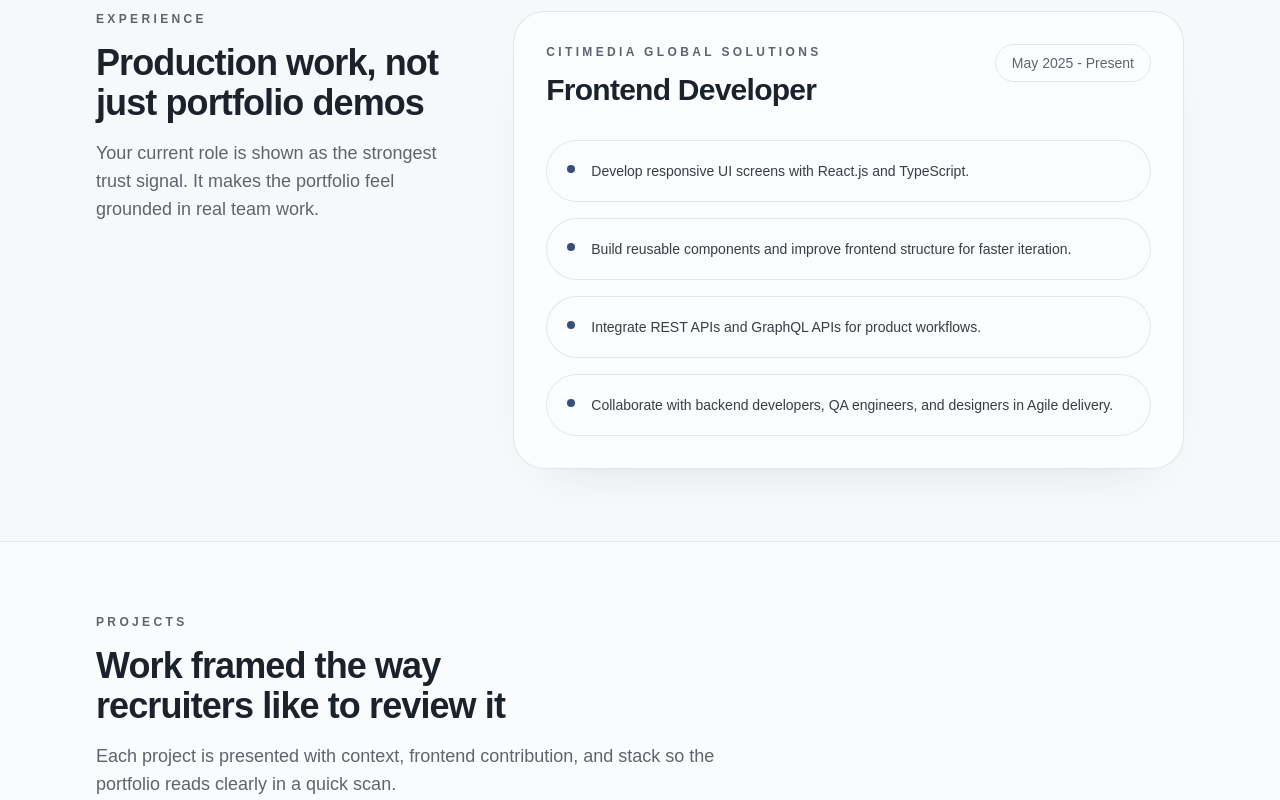
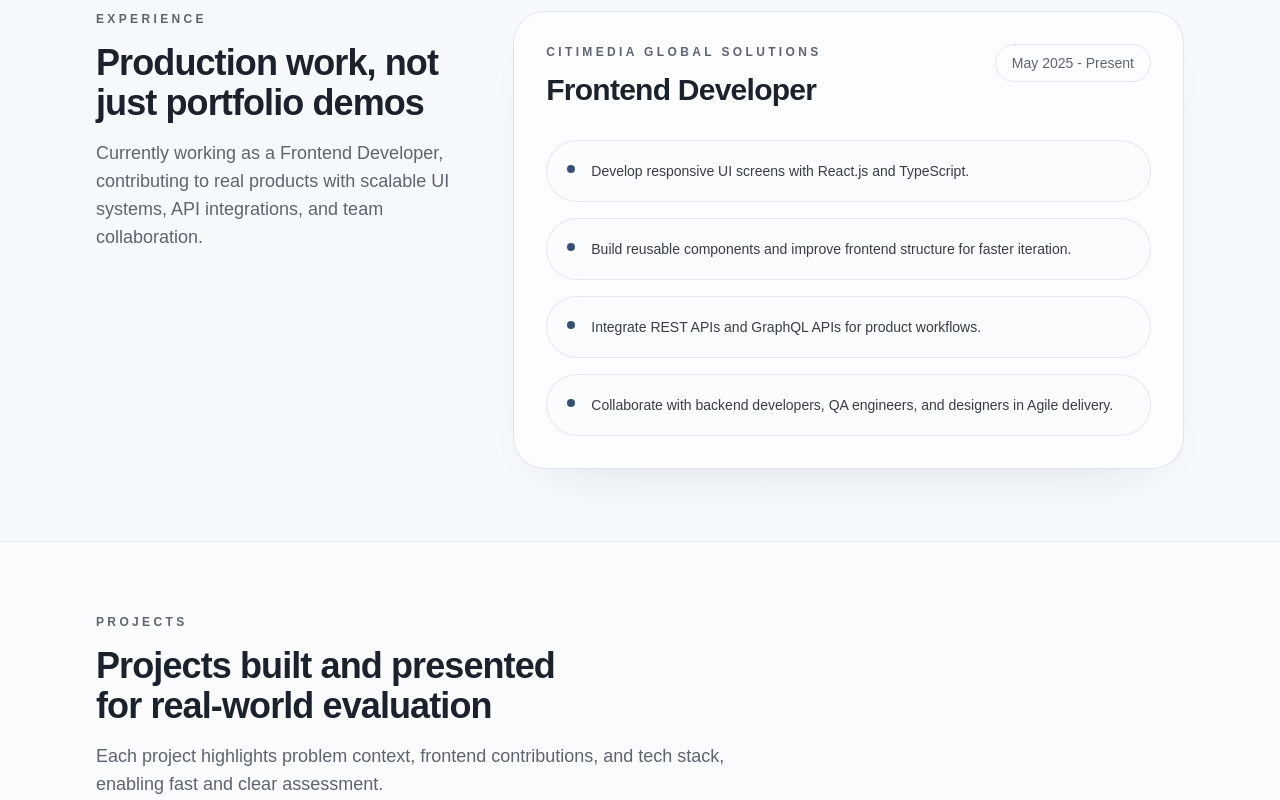
Before and after one commit to peddinaabhinash999/Portfolio, a React (Vite) app: page / in a window 1280 px wide. Shown: the part 1720-2520 px from the top of the page. Built offline with nearby package versions, Linux system fonts and the light colour scheme.

Commit message:
ui-changes

```diff
--- a/src/App.tsx
+++ b/src/App.tsx
@@ -430,7 +430,7 @@ function App() {
             <SectionIntro
               label="Experience"
               title="Production work, not just portfolio demos"
-              description="Your current role is shown as the strongest trust signal. It makes the portfolio feel grounded in real team work."
+              description="Currently working as a Frontend Developer, contributing to real products with scalable UI systems, API integrations, and team collaboration."
             />
 
             <div className="timeline-card">
@@ -466,8 +466,8 @@ function App() {
         >
           <SectionIntro
             label="Projects"
-            title="Work framed the way recruiters like to review it"
-            description="Each project is presented with context, frontend contribution, and stack so the portfolio reads clearly in a quick scan."
+            title="Projects built and presented for real-world evaluation"
+            description="Each project highlights problem context, frontend contributions, and tech stack, enabling fast and clear assessment."
           />
 
           <div className="mt-10 space-y-6">
```
